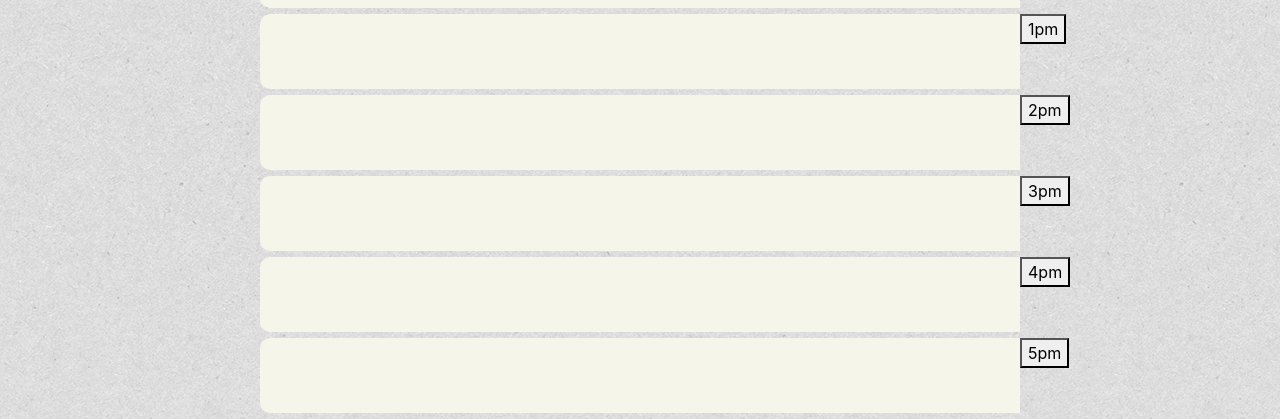
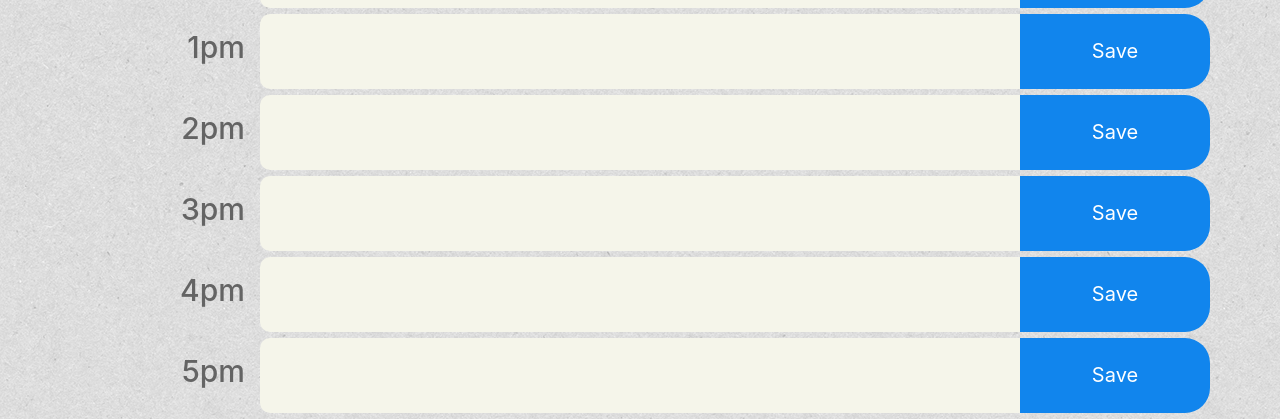
Before and after one commit to omerkatan1/day-planner, a plain HTML site: page index.html in a window 1280 px wide. Shown: the part 725-1144 px from the top of the page. Drawn offline with nearby package versions, Linux system fonts and the light colour scheme.

Commit message:
everything mostly finished

```diff
--- a/Assets/style.css
+++ b/Assets/style.css
@@ -47,9 +47,6 @@ header {
     margin-bottom: 50px;
 }
 
-@media screen and (max-width: 600px) {
-}
-
 textarea {
     width: 100%;
     height: 75px;
@@ -72,7 +69,28 @@ textarea:focus {
     margin-bottom: 2px;
 }
 
-.saveBtn:active {
+.saveStyle {
+    margin: 0;
+    padding: 0;
+    width: 100%;
+    height: 75px;
+    color: rgb(255, 255, 255);
+    font-size: 20px;
+    border: none;
+    border-radius: 0px 25px 25px 0px;
+    background-color: rgb(17, 133, 237);
+    -moz-transition-duration: 0.2s;
+    transition-duration: 0.2s;
+}
+.saveStyle:hover {
+    width: 107%;
+}
+.saveStyle:focus {
+    outline: none;
+}
+
+
+.saveStyle:active {
     -moz-transition-duration: 0s;
     transition-duration: 0s;
     background-color: rgb(36, 111, 241);
--- a/index.html
+++ b/index.html
@@ -91,26 +91,6 @@
 
 
 
-
-
-
-
-
-
-
-
-
-
-
-
-
-
-
-
-
-
-
-
         var dataTime = ["9am", "10am", "11am", "12am", "1pm", "2pm", "3pm", "4pm", "5pm"];
 
 
@@ -118,18 +98,15 @@
         function store(newBtn, newTextarea) {
             (newBtn).click(function () {
 
-                console.log($(this).attr("data-name"))
-                localStorage.setItem($(this).attr("data-name"), $(newTextarea).val());
-
+                // this is the data-name of the current button that is being clicked
                 var getData = $(this).attr("data-name");
+                // this is the text inside the text area
                 var setData = $(newTextarea).val();
 
-                console.log(localStorage.getItem(getData));
-
-                newTextarea.val(localStorage.getItem($(this).attr("data-name")));
+                // save textarea value to localStorge to button clicked
+                localStorage.setItem(getData, setData);
             });
         }
-
 
 
         for (var i = 0; i < dataTime.length; i++) {
@@ -152,19 +129,24 @@
             newRowSavebtn.addClass("col-2");
 
 
+            // all time labels stuff
+            var newLabel = $("<h4>");
+            newLabel.text(dataTime[i]);
+            newLabel.addClass("timeBoxText");
+            newRowTimelabel.append(newLabel);
 
 
             // all textarea stuff
             var newTextarea = $("<textarea>");
-            newTextarea.val(localStorage.getItem($(this).attr("data-name")));
             newRowTextarea.append(newTextarea);
+            newTextarea.val(localStorage.getItem(dataTime[i]));
 
 
             // all save button stuff
             var newBtn = $("<button>");
-            newBtn.addClass("selectSave");
+            newBtn.addClass("saveStyle");
             newBtn.attr("data-name", dataTime[i]);
-            newBtn.text(dataTime[i]);
+            newBtn.text("Save");
             newRowSavebtn.append(newBtn);
 
 
@@ -177,13 +159,9 @@
             // appends row to holder div
             $("#holder").append(newRow);
 
-
             store(newBtn, newTextarea);
 
-
         }
-
-
 
 
 
```
